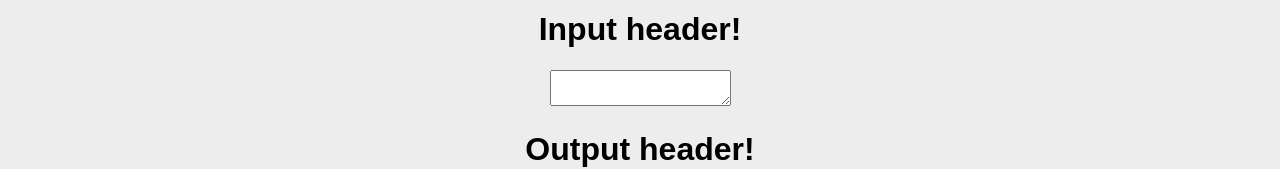
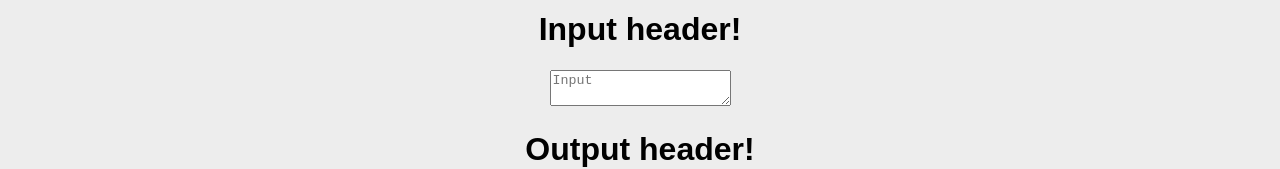
Before and after one commit to sroelants/markdown, a React (Create React App) app: page / in a window 1280 px wide. Shown: the part 200-369 px from the top of the page. Built offline with nearby package versions, Linux system fonts and the light colour scheme.

Commit message:
Changed CSS naming scheme

```diff
--- a/src/App.js
+++ b/src/App.js
@@ -10,7 +10,7 @@ class InputHeader extends Component {
 
 class InputField extends Component {
   handleKeyUp(event) {
-    this.props.onKeyUp(event.currentTarget.value);
+    this.props.handler(event.currentTarget.value);
   }
 
   render() {
@@ -18,7 +18,7 @@ class InputField extends Component {
       <textarea
         type="text"
         className="if"
-        placeholde="Input"
+        placeholder="Input"
         onKeyUp={e => this.handleKeyUp(e)}
       />
     );
@@ -29,8 +29,11 @@ class Input extends Component {
   render() {
     return (
       <div>
-        <InputHeader className="header" />
-        <InputField onKeyUp={e => this.props.onKeyUp(e)} />
+        <InputHeader className="box box__header" />
+        <InputField
+          className="box box__field"
+          handler={e => this.props.handler(e)}
+        />
       </div>
     );
   }
@@ -56,8 +59,8 @@ class Output extends Component {
   render() {
     return (
       <div>
-        <OutputHeader className="header" />
-        <OutputField content={this.props.content} />
+        <OutputHeader className="box box_header" />
+        <OutputField className="box box__field" content={this.props.content} />
       </div>
     );
   }
@@ -81,8 +84,8 @@ class App extends Component {
           <img src={logo} className="App-logo" alt="logo" />
           <h1 className="App-title">Welcome to React</h1>
         </header>
-        <Input onKeyUp={e => this.inputHandler(e)} />
-        <Output content={this.state.output} />
+        <Input handler={e => this.inputHandler(e)} className="Input" />
+        <Output content={this.state.output} className="Output" />
       </div>
     );
   }
```
